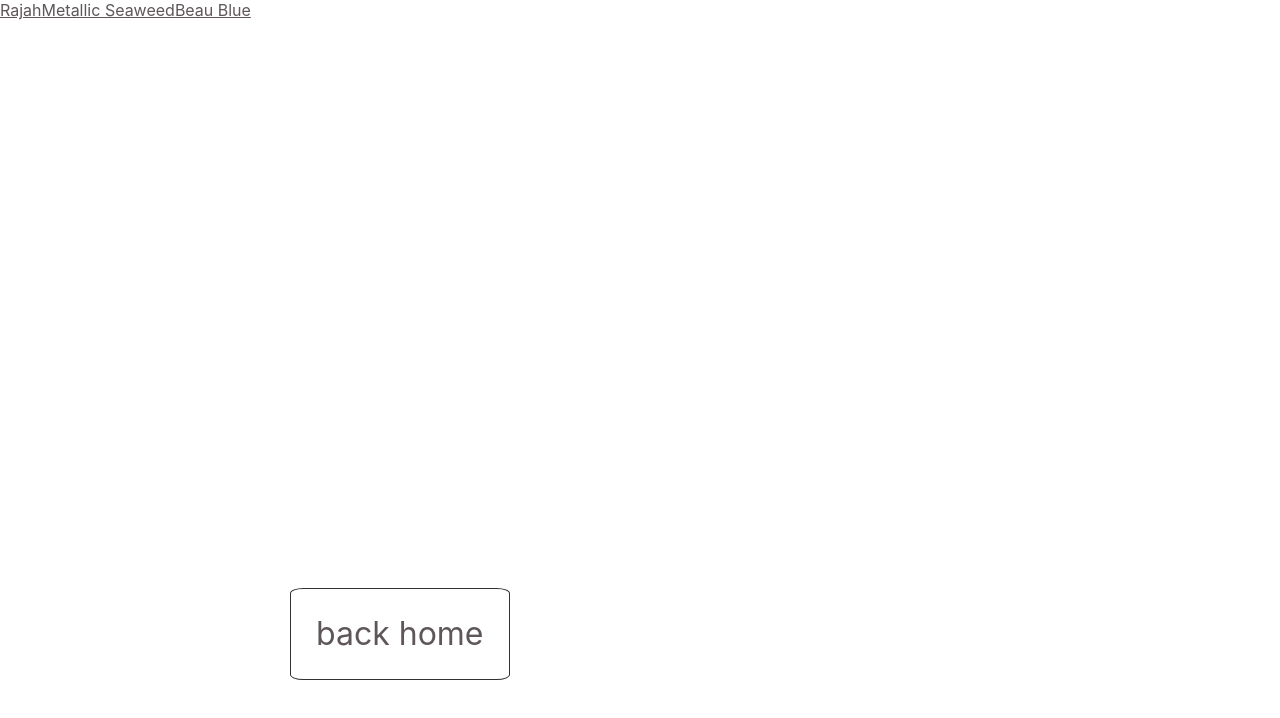
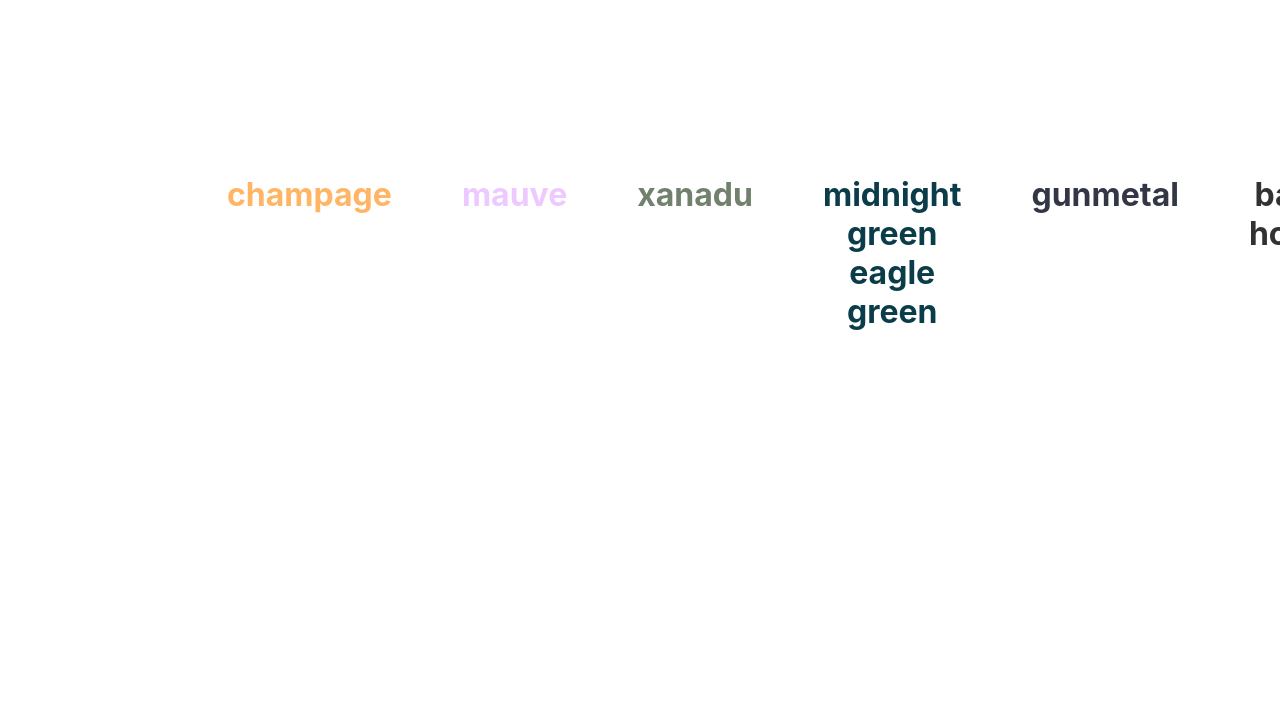
Before and after one commit to Adam-Robson/react-color-router, a React (Create React App) app: page /colors in a window 1280 px wide. Shown: the top 718 px of the page. Built offline with nearby package versions, Linux system fonts and the light colour scheme.

Commit message:
build out color pages, dynamcally set colors

```diff
--- a/src/App.css
+++ b/src/App.css
@@ -1,38 +1,3 @@
-.App {
-  text-align: center;
+body {
+
 }
-
-.App-logo {
-  height: 40vmin;
-  pointer-events: none;
-}
-
-@media (prefers-reduced-motion: no-preference) {
-  .App-logo {
-    animation: App-logo-spin infinite 20s linear;
-  }
-}
-
-.App-header {
-  background-color: #282c34;
-  min-height: 100vh;
-  display: flex;
-  flex-direction: column;
-  align-items: center;
-  justify-content: center;
-  font-size: calc(10px + 2vmin);
-  color: white;
-}
-
-.App-link {
-  color: #61dafb;
-}
-
-@keyframes App-logo-spin {
-  from {
-    transform: rotate(0deg);
-  }
-  to {
-    transform: rotate(360deg);
-  }
-}
--- a/src/Components/Color/Color.css
+++ b/src/Components/Color/Color.css
@@ -0,0 +1,14 @@
+.hex-text {
+    font-size: 4em;
+    font-family: "Inconsolata", "AndaleMono", monospace;
+    text-align: center;
+    align-items: center;
+    height: 900px;
+    padding: 65px;
+}
+
+.colorWall {
+    background-color: white;
+    height: 900px;
+
+}
--- a/src/Components/Color/Color.js
+++ b/src/Components/Color/Color.js
@@ -4,9 +4,10 @@ import './Color.css';
 export default function Color() {
   const { id, key, pass } = useParams();
   return (
-
-    <div>
-      <h1>hex #`${ id }${ key }${ pass }`</h1>
-    </div>
+    <section className="colorWall">
+      <div>
+        <p className="hex-text" style={ { backgroundColor: `#${id}${key}${pass}` } }>{ id }{ key }{ pass }</p>
+      </div>
+    </section>
   );
 }
--- a/src/Components/Colors/Colors.css
+++ b/src/Components/Colors/Colors.css
@@ -1,23 +1,65 @@
-.backHome {
+.main {
+    background-image: none;
+    background-color: white;
+    height: 600px;
+
+}
+
+.colorsContainer {
     display: flex;
-    border: 1px solid #333232;
-    height: 40px;
-    text-decoration: none;
+    height: 100px;
     font-size: 2em;
     position: fixed;
-    bottom: 15%;
-    left: 290px;
+    bottom: 70%;
+    left: 15%;
     text-align: center;
-    padding: 25px;
-    border-radius: 6%;
-
-
-
-
-
-
-
-
-
+    justify-items: space-around;
 
 }
+
+.champagne {
+    font-weight:bold;
+    color: #0b3c49;
+    padding: 20px;
+    margin: 15px;
+    text-decoration: none;
+}
+
+.mauve {
+    font-weight:bold;
+    padding: 20px;
+    margin: 15px;
+    text-decoration: none;
+}
+
+.xanadu {
+    font-weight:bold;
+    padding: 20px;
+    margin: 15px;
+    text-decoration: none;
+}
+
+.midnight-green-eagle-green {
+    font-weight:bold;
+    padding: 20px;
+    margin: 15px;
+    text-decoration: none;
+}
+
+.gunmetal {
+    font-weight:bold;
+    padding: 20px;
+    margin: 15px;
+    text-decoration: none;
+}
+
+.backHome {
+    font-weight:bold;
+    padding: 20px;
+    margin: 15px;
+    text-decoration: none;
+}
+
+a:hover {
+    cursor: pointer;
+}
--- a/src/Components/Colors/Colors.js
+++ b/src/Components/Colors/Colors.js
@@ -3,11 +3,16 @@ import { NavLink } from 'react-router-dom';
 
 export default function Colors() {
   return (
-    <div className="colorsContainer">
-      <NavLink className="rajah" to="/color/ff/b5/63">Rajah</NavLink>
-      <NavLink className="metallic-seaweed" to="/color/08/7e/8b">Metallic Seaweed</NavLink>
-      <NavLink className="beau-blue" to="/color/cf/de/e7">Beau Blue</NavLink>
-      <NavLink to='/' className="backHome">back home</NavLink>
-    </div>
+    <section className="main">
+      <div className="colorsContainer">
+        <NavLink className="champagne" to="/color/f1/e0/c5" style={ { color: '#ffb563' } }>champage</NavLink>
+        <NavLink className="mauve" to="/color/ed/c9/ff" style={ { color: '#edc9ff' } }>mauve</NavLink>
+        <NavLink className="xanadu" to="/color/71/81/6d" style={ { color: '#71816d' } }>xanadu</NavLink>
+        <NavLink className="midnight-green-eagle-green" to="/color/0b/3c/49" style={ { color: '#0b3c49' } }>midnight green<br /> eagle green</NavLink>
+        <NavLink className="gunmetal" to="/color/33/37/45" style={ { color: '#333745' } }>gunmetal</NavLink>
+        <NavLink to='/' className="backHome">back home</NavLink>
+
+      </div>
+    </section>
   );
 }
--- a/src/Components/Home/Home.css
+++ b/src/Components/Home/Home.css
@@ -1,30 +1,42 @@
+main {
+    height: 600px;
+    background-image: url('./glass.png');
+    height: 700px; /* You must set a specified height */
+    background-position: center; /* Center the image */
+    background-repeat:repeat-x; /* Do not repeat the image */
+    background-size:auto;
+}
+
 .homeContainer {
     display: flex;
     justify-content: center;
     align-items: center;
     padding: 15px;
-    margin: 10px;
-    color:#5E565a;
-    background-color: #cfdee7;
-
+    background-color: #edc9ff;
+    color: #333232;
+    position: relative;
+    top: 500px;
+    width: 100%;
 }
 
 .title {
     display: flex;
-    font-size: 1.5em;
+    font-size:2em;
     padding: 15px;
     margin: 10px;
-    border: 1px solid #333232;
+    border: 3px solid #e8e1e1;
     font-family: 'Trebuchet MS', 'Lucida Sans Unicode', 'Lucida Grande', 'Lucida Sans', Arial, sans-serif;
+    color: #333232;
+    text-decoration: none;
 }
 
 a:link {
-    color:#5E565A;
+    color:#333232;
 
 }
 
 a:visited {
-    color:#5E565A;
+    color:#333232;
     }
 a:hover {
     cursor: pointer;
--- a/src/Components/Home/Home.js
+++ b/src/Components/Home/Home.js
@@ -3,8 +3,10 @@ import { Link } from 'react-router-dom';
 
 export default function Home() {
   return (
-    <div className="homeContainer">
-      <Link to='/colors' className="title">Hello Palette!</Link>
-    </div>
+    <section>
+      <div className="homeContainer">
+        <Link to='/colors' className="title">Hello Palette!</Link>
+      </div>
+    </section>
   );
 }
```
Also changed, not shown: src/Components/Home/glass.png (added), wireframe for color palette.png (added).
